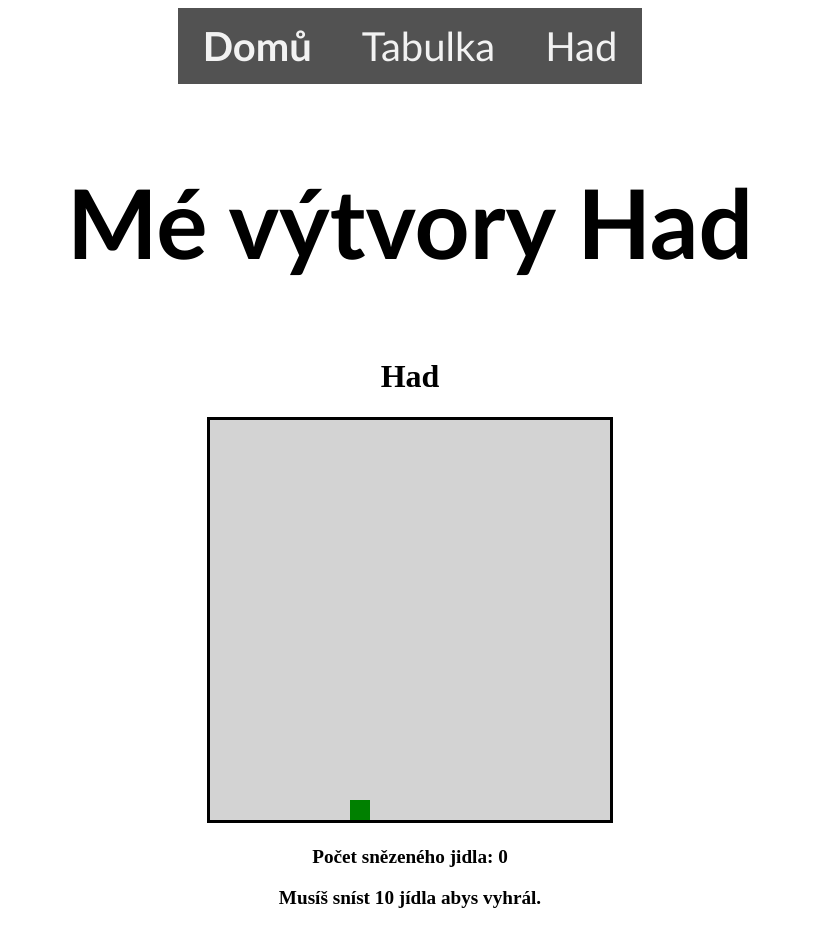
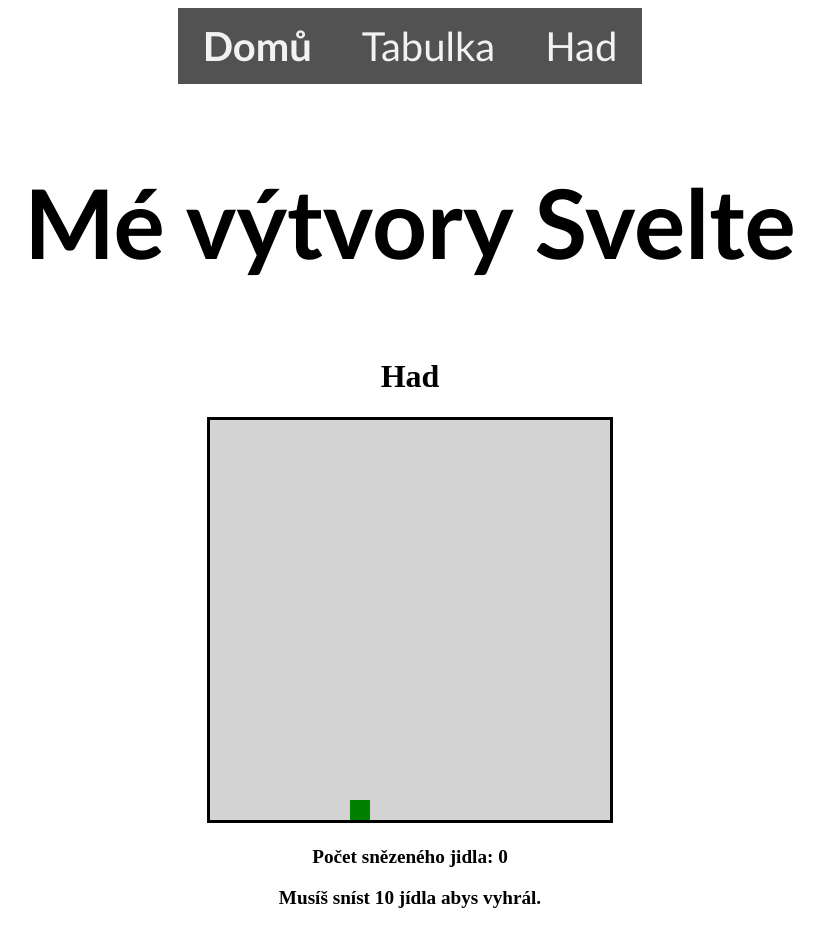
Before and after one commit to MarekDanek/Svelte-kit, a SvelteKit app: page /Had in a window 1280 px wide. Shown: the whole page, without its empty margins (230-1054 px from the left). Built offline with nearby package versions, Linux system fonts and the light colour scheme.

Commit message:
uprava design

```diff
--- a/src/routes/+page.svelte
+++ b/src/routes/+page.svelte
@@ -15,7 +15,7 @@
 </div>
 
 <div class="index">
-<h2>Mé výtvory</h2>
+<h2>Mé výtvory Svelte</h2>
 
 
 
--- a/src/routes/Had/+page.svelte
+++ b/src/routes/Had/+page.svelte
@@ -11,7 +11,7 @@ import Canvas from '../../lib/components/Canvas.svelte';
 </div>
 
 <div class="index">
-<h2>Mé výtvory Had</h2>
+    <h2>Mé výtvory Svelte</h2>
 
 
 </div>
--- a/src/routes/Tab/+page.svelte
+++ b/src/routes/Tab/+page.svelte
@@ -64,7 +64,7 @@ import Table from '../../lib/components/Table.svelte';
 </div>
 
 <div class="index">
-<h2>Mé výtvory Tab</h2>
+    <h2>Mé výtvory Svelte</h2>
 
 
 </div>
```
